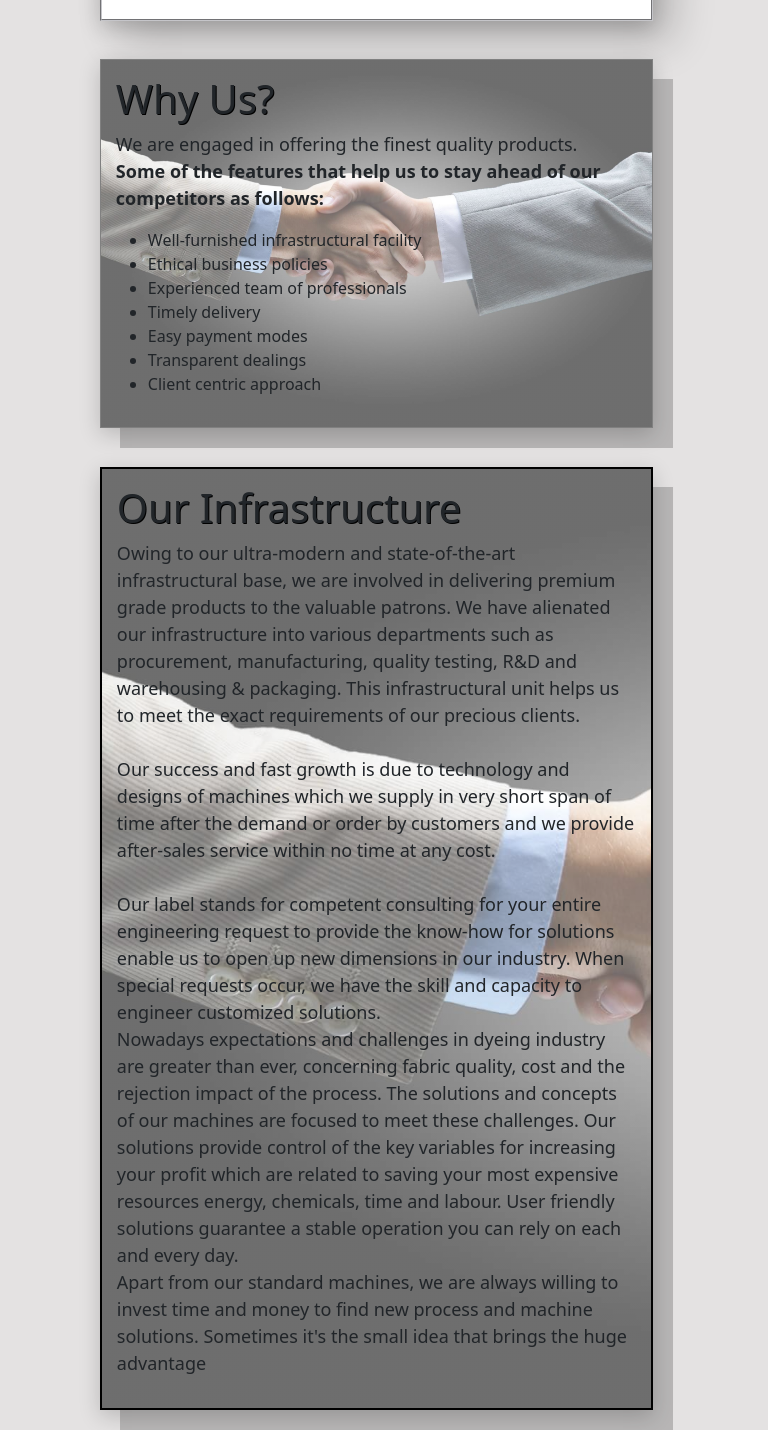
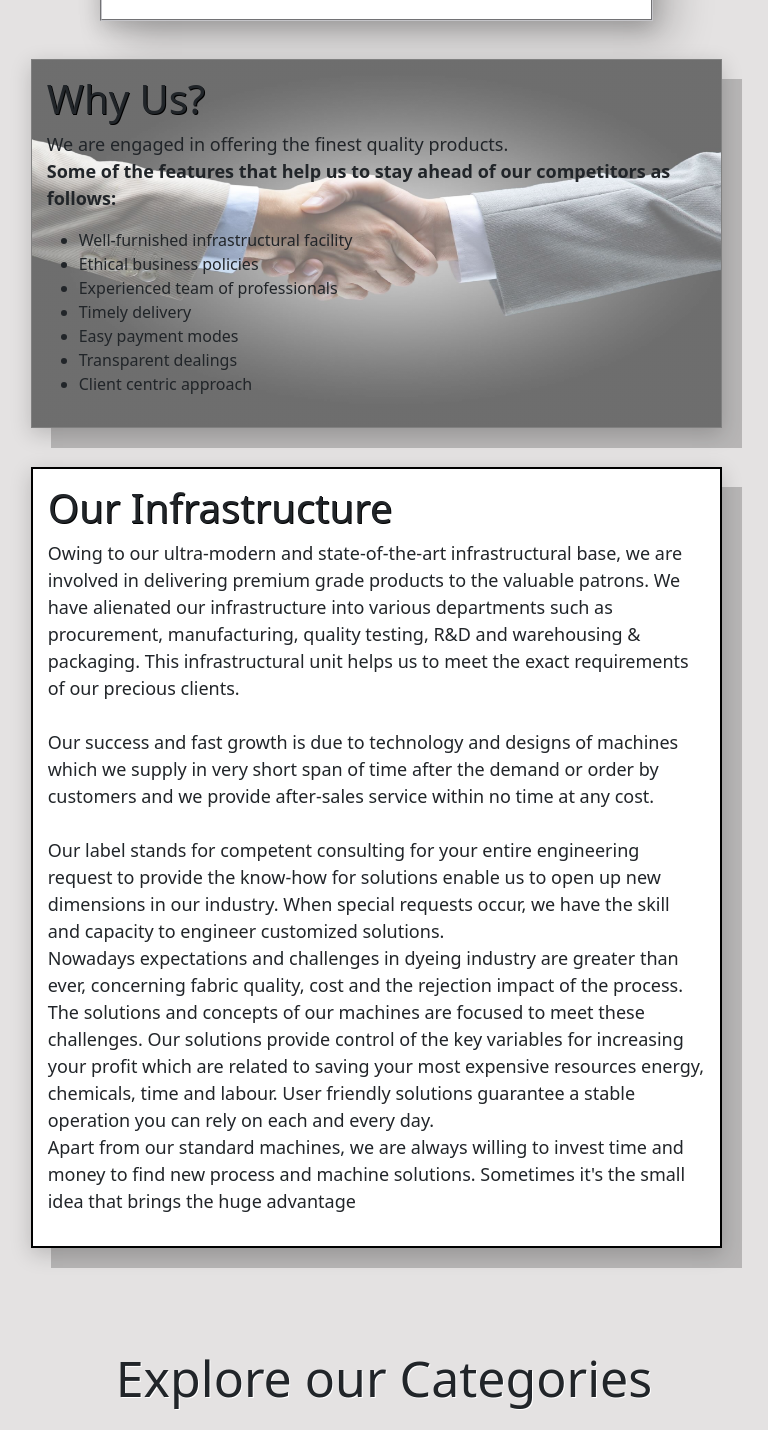
Before and after one commit to nitinkapoor4070/gskengineeringworks, a plain HTML site: page about.html in a window 768 px wide. Shown: the part 1999-3429 px from the top of the page. Drawn offline with nearby package versions, Linux system fonts and the light colour scheme.

Commit message:
Update style.css

```diff
--- a/style.css
+++ b/style.css
@@ -614,6 +614,27 @@ font-size:1em;
 
 @media only screen and (max-width: 1200px) and (min-width:600px){
 
+
+
+    .abo1-2{
+        width: 90%;
+        /* height: 90%; */
+        margin-left: 4% ;
+        margin-right: 4%;
+        background-image: none;
+           background-color: white;
+    }
+    .abo1{
+        width: 90%;
+        /* height: 90%; */
+        margin-left: 4% ;
+        margin-right: 4%;
+            background-repeat: no-repeat;
+            background-size:100% 100% ;
+    background-attachment:scroll ;
+    }
+
+
     .number{
         display: none;
 
@@ -624,10 +645,10 @@ font-size:1em;
 
     .body{
         background-image: url(images/softflowfic.jpg) ;
-        background-size: cover;
+       background-attachment: scroll;
         background-repeat: no-repeat;
-        background-size:100% 100% ;
-
+        background-size:100% 13% ;
+    margin: 0 15px;
 
     }
 
@@ -649,6 +670,11 @@ font-size:1em;
         background-repeat: no-repeat;
         background-size:100% 100% ;
 
+}
+.ibackcat{
+    margin-top: 0;
+
+    background-color:rgb(85, 96, 114);
 }
 
 /* .abocat{
```
